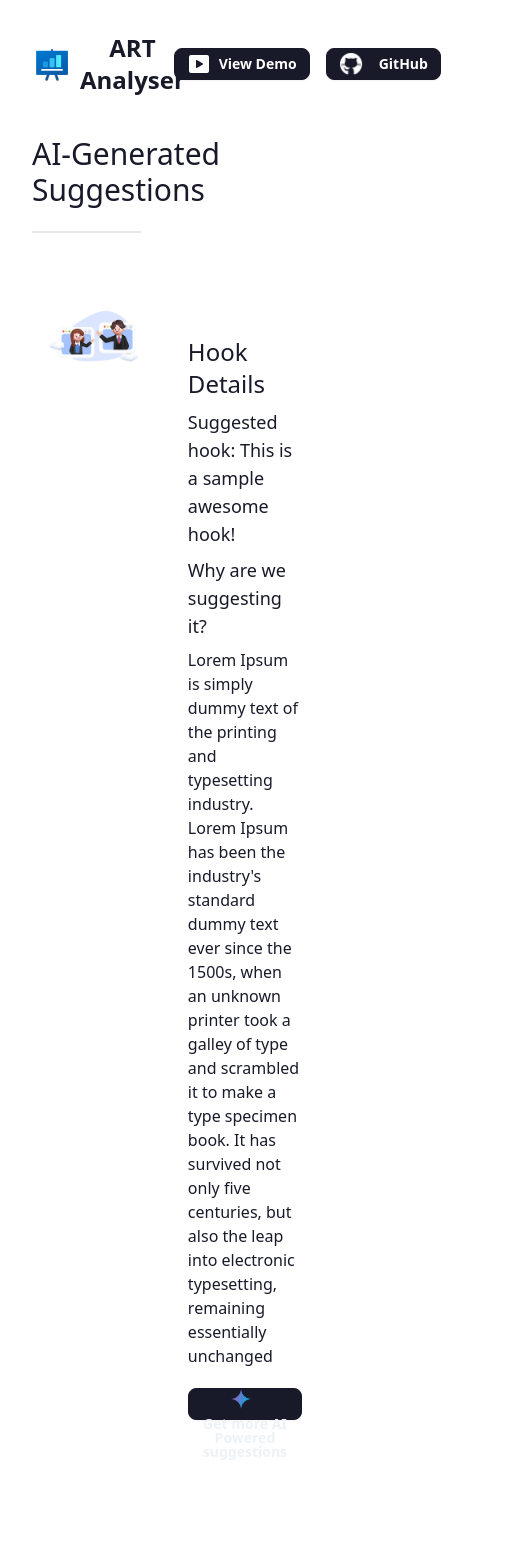
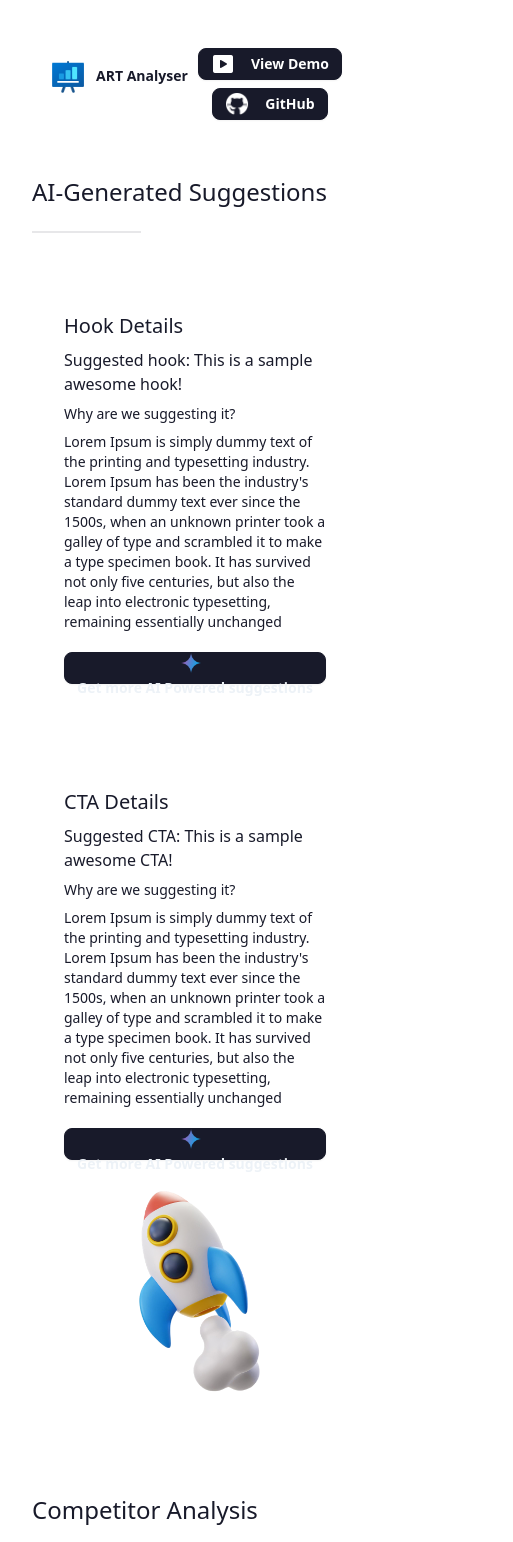
Before and after one commit to SuperMind-Hackathon/genai-verve, a React (Vite) app in the folder frontend/verve-genai-frontend/: page /analysis in a window 390 px wide. Shown: the top 1542 px of the page, 513 px wide, since content can reach past the window. Built offline with nearby package versions, Linux system fonts and the light colour scheme.

Commit message:
updating frontend to make it mobile responsive and backend mock api integration

```diff
--- a/frontend/verve-genai-frontend/package.json
+++ b/frontend/verve-genai-frontend/package.json
@@ -17,7 +17,8 @@
     "react": "^18.3.1",
     "react-chartjs-2": "^5.3.0",
     "react-dom": "^18.3.1",
-    "react-router-dom": "^7.1.3"
+    "react-router-dom": "^7.1.3",
+    "react-scroll": "^1.9.0"
   },
   "devDependencies": {
     "@eslint/js": "^9.17.0",
--- a/frontend/verve-genai-frontend/src/components/AnalysisPage.jsx
+++ b/frontend/verve-genai-frontend/src/components/AnalysisPage.jsx
@@ -84,33 +84,32 @@ function AnalysisPage() {
     <>
       <div className="analysis-page">
         <div className="competitor-analysis text-left mt-10">
-          <div className="competitor-analysis-header text-3xl">
+          <div className="competitor-analysis-header text-2xl md:text-3xl">
             AI-Generated Suggestions
           </div>
         </div>
         <div className="divider w-1/3 gray-200"></div>
         <div className="suggestions-container flex flex-col justify-between mt-10">
-          <div className="target-audience-card flex flex-row w-full p-4 rounded-lg">
-            {" "}
-            <div className="target-audience-image">
+          <div className="target-audience-card flex flex-col md:flex-row w-full p-4 rounded-lg">
+            <div className="target-audience-image hidden md:block">
               <img
                 src={AdHook}
                 alt="Ad Hook Image"
                 className="w-full max-w-md object-contain"
               />
             </div>
-            <div className="hook-details flex flex-col p-10">
-              <div className="suggested-hook-title text-2xl text-left">
+            <div className="hook-details flex flex-col p-4 md:p-10">
+              <div className="suggested-hook-title text-xl md:text-2xl text-left">
                 Hook Details
               </div>
-              <div className="suggested-hook-value text-left mt-2 text-lg">
+              <div className="suggested-hook-value text-left mt-2 text-md md:text-lg">
                 Suggested hook:{" "}
                 <span className="font-[500]">
                   This is a sample awesome hook!
                 </span>
               </div>
-              <div className="suggested-hook-justification text-left mt-2 max-w-lg">
-                <div className="suggested-hook-justification-title text-lg">
+              <div className="suggested-hook-justification text-left mt-2 text-sm md:text-base max-w-lg">
+                <div className="suggested-hook-justification-title text-md md:text-lg">
                   Why are we suggesting it?
                 </div>
                 <div className="suggested-hook-justification-desc mt-2">
@@ -164,20 +163,20 @@ function AnalysisPage() {
               </div>
             </div>
           </div>
-          <div className="target-audience-card flex flex-row w-full p-4 rounded-lg mt-10">
-            {" "}
-            <div className="hook-details flex flex-col p-10">
-              <div className="suggested-hook-title text-2xl text-left">
+          <div className="target-audience-card flex flex-col md:flex-row w-full p-4 rounded-lg mt-10">
+            <div className="hook-details flex flex-col md:flex-row p-4 md:p-10 w-full">
+              <div className="w-full md:w-1/2">
+                <div className="suggested-hook-title text-xl md:text-2xl text-left">
                   CTA Details
                 </div>
-              <div className="suggested-hook-value text-left mt-2 text-lg">
+                <div className="suggested-hook-value text-left mt-2 text-md md:text-lg">
                   Suggested CTA:{" "}
                   <span className="font-[500]">
                     This is a sample awesome CTA!
                   </span>
                 </div>
-              <div className="suggested-hook-justification text-left mt-2 max-w-lg">
-                <div className="suggested-hook-justification-title text-lg">
+                <div className="suggested-hook-justification text-left mt-2 text-sm md:text-base max-w-lg">
+                  <div className="suggested-hook-justification-title text-md md:text-lg">
                     Why are we suggesting it?
                   </div>
                   <div className="suggested-hook-justification-desc mt-2">
@@ -201,7 +200,7 @@ function AnalysisPage() {
                   </button>
                 </div>
               </div>
-            <div className="target-audience-image">
+              <div className="target-audience-image w-full md:w-1/2 flex justify-center md:justify-end">
                 <img
                   src={AdCTA}
                   alt="Ad Hook Image"
@@ -210,17 +209,18 @@ function AnalysisPage() {
               </div>
             </div>
           </div>
+        </div>
         <div className="competitor-analysis text-left mt-10">
-          <div className="competitor-analysis-header text-3xl">
+          <div className="competitor-analysis-header text-2xl md:text-3xl">
             Competitor Analysis
           </div>
         </div>
         <div className="divider w-1/3 gray-200"></div>
-        <div className="visual-analysis-container flex flex-row items-center p-10">
+        <div className="visual-analysis-container flex flex-col md:flex-row items-center p-4 md:p-10">
           <div className="chart-container max-w-xs">
             <Pie data={pieData} />
           </div>
-          <div className="chart-description text-right max-w-lg ml-auto text-lg pr-10">
+          <div className="chart-description text-left md:text-right max-w-lg ml-auto text-sm md:text-lg pr-0 md:pr-10 mt-4 md:mt-0">
             Lorem Ipsum is simply dummy text of the printing and typesetting
             industry. Lorem Ipsum has been the industry's standard dummy text
             ever since the 1500s, when an unknown printer took a galley of type
--- a/frontend/verve-genai-frontend/src/components/FormPage.jsx
+++ b/frontend/verve-genai-frontend/src/components/FormPage.jsx
@@ -1,11 +1,11 @@
-import React, { useState } from 'react';
+import React, { useState } from "react";
 
 function FormPage() {
   const [sliderValue, setSliderValue] = useState(25);
-  const [productDescription, setProductDescription] = useState('');
-  const [customerSegment, setCustomerSegment] = useState('');
-  const [adLocation, setAdLocation] = useState('');
-  const [competitor, setCompetitor] = useState('');
+  const [productDescription, setProductDescription] = useState("");
+  const [customerSegment, setCustomerSegment] = useState("");
+  const [adLocation, setAdLocation] = useState("");
+  const [competitor, setCompetitor] = useState("");
 
   const handleSliderChange = (event) => {
     setSliderValue(event.target.value);
@@ -14,13 +14,13 @@ function FormPage() {
   const getAgeGroup = (value) => {
     switch (parseInt(value, 10)) {
       case 0:
-        return 'Children';
+        return "Children";
       case 50:
-        return 'Teenager';
+        return "Teenager";
       case 100:
-        return 'Adults';
+        return "Adults";
       default:
-        return '';
+        return "";
     }
   };
 
@@ -34,22 +34,22 @@ function FormPage() {
     };
 
     try {
-      const response = await fetch('http://127.0.0.1:8000/api/ads-details/', {
-        method: 'POST',
+      const response = await fetch("http://127.0.0.1:8000/api/ads-details/", {
+        method: "POST",
         headers: {
-          'Content-Type': 'application/json',
+          "Content-Type": "application/json",
         },
         body: JSON.stringify(formData),
       });
 
       if (!response.ok) {
-        throw new Error('Network response was not ok');
+        throw new Error("Network response was not ok");
       }
 
       const data = await response.json();
-      console.log('Form submitted successfully:', data);
+      console.log("Form submitted successfully:", data);
     } catch (error) {
-      console.error('Error submitting form:', error);
+      console.error("Error submitting form:", error);
     }
   };
 
@@ -111,29 +111,6 @@ function FormPage() {
         <div className="form-fields flex flex-col mt-5">
           <div className="form-fields-container">
             <div className="form-fields-header text-left">
-              What's your target age group?
-            </div>
-            <div className="form-fields-input">
-              <input
-                type="range"
-                min={0}
-                max="100"
-                value={sliderValue}
-                onChange={handleSliderChange}
-                className="range range-xs mt-5"
-                step="25"
-              />
-              <div className="flex justify-between px-2 text-xs mt-2">
-                <span>Children</span>
-                <span>Teenager</span>
-                <span>Adults</span>
-              </div>
-            </div>
-          </div>
-        </div>
-        <div className="form-fields flex flex-col mt-5">
-          <div className="form-fields-container">
-            <div className="form-fields-header text-left">
               Enter your potential competitor:
             </div>
             <div className="form-fields-input flex items-center">
@@ -148,7 +125,7 @@ function FormPage() {
           </div>
         </div>
         <button
-          className="btn btn-sm max-w-xs btn-primary text-white rounded-lg max-w-[150px] mt-5"
+          className="btn btn-sm max-w-xs btn-primary text-white rounded-lg max-w-[120px] mt-5"
           onClick={handleSubmit}
         >
           Start Analysis
--- a/frontend/verve-genai-frontend/src/components/Navbar.jsx
+++ b/frontend/verve-genai-frontend/src/components/Navbar.jsx
@@ -1,31 +1,26 @@
+import React from "react";
 import VideoWalkThrough from "../assets/VideoWalkThroughIcon.png";
 import GithubLogo from "../assets/github-icon.png";
 import WebLogo from "../assets/web-logo.png";
+
 export default function Navbar() {
   return (
-    <>
-      <div className="navbar-container flex items-center justify-between">
-        <div className="brand text-2xl font-semibold flex items-center">
+    <div className="navbar-container flex flex-row items-center justify-between p-4">
+      <div className="brand text-sm font-semibold flex items-center mb-4 md:mb-0">
         <img src={WebLogo} alt="Video Walkthrough" className="w-10 h-10 mr-2" />
         ART Analyser
       </div>
-        <div className="flex demo">
+      <div className="flex flex-col md:flex-row items-center">
         <button
-            className="btn btn-neutral btn-sm rounded-lg text-white"
-            onClick={() =>
-              (
-                document.getElementById("my_modal_1")
-              ).showModal()
-            }
+          className="btn btn-neutral btn-sm rounded-lg text-white mb-2 md:mb-0 md:mr-4"
+          onClick={() => document.getElementById("my_modal_1").showModal()}
         >
-            <img src={VideoWalkThrough} alt="Video Walkthrough" />
+          <img src={VideoWalkThrough} alt="Video Walkthrough" className="w-6 h-6 mr-2" />
           View Demo
         </button>
         <dialog id="my_modal_1" className="modal">
           <div className="modal-box border border-white border-[0.5px] rounded-lg">
-              <h3 className="font-bold text-lg text-left">
-                ART Analyser walkthrough
-              </h3>
+            <h3 className="font-bold text-lg text-left">ART Analyser walkthrough</h3>
             <iframe
               width="100%"
               height="315"
@@ -39,9 +34,7 @@ export default function Navbar() {
                 <button
                   className="btn btn-neutral btn-sm rounded-lg"
                   onClick={() => {
-                      const modal = document.getElementById(
-                        "my_modal_4"
-                      )
+                    const modal = document.getElementById("my_modal_1");
                     if (modal) {
                       modal.close();
                     }
@@ -57,13 +50,12 @@ export default function Navbar() {
           href="https://github.com/hemant-mistry/supermind-assignment-frontend"
           target="_blank"
           rel="noopener noreferrer"
-            className="btn btn-neutral btn-sm rounded-lg ml-4 flex items-center text-white"
+          className="btn btn-neutral btn-sm rounded-lg flex items-center text-white"
         >
           <img src={GithubLogo} alt="GitHub" className="w-6 h-6 mr-2" />
           GitHub
         </a>
       </div>
     </div>
-    </>
   );
 }
```
Also changed, not shown: frontend/verve-genai-frontend/src/components/HomePage.jsx (+44 -14 lines), 2 other files (tests, documents, lock files or other folders). Lines whose indentation alone changed are shown as unchanged.
